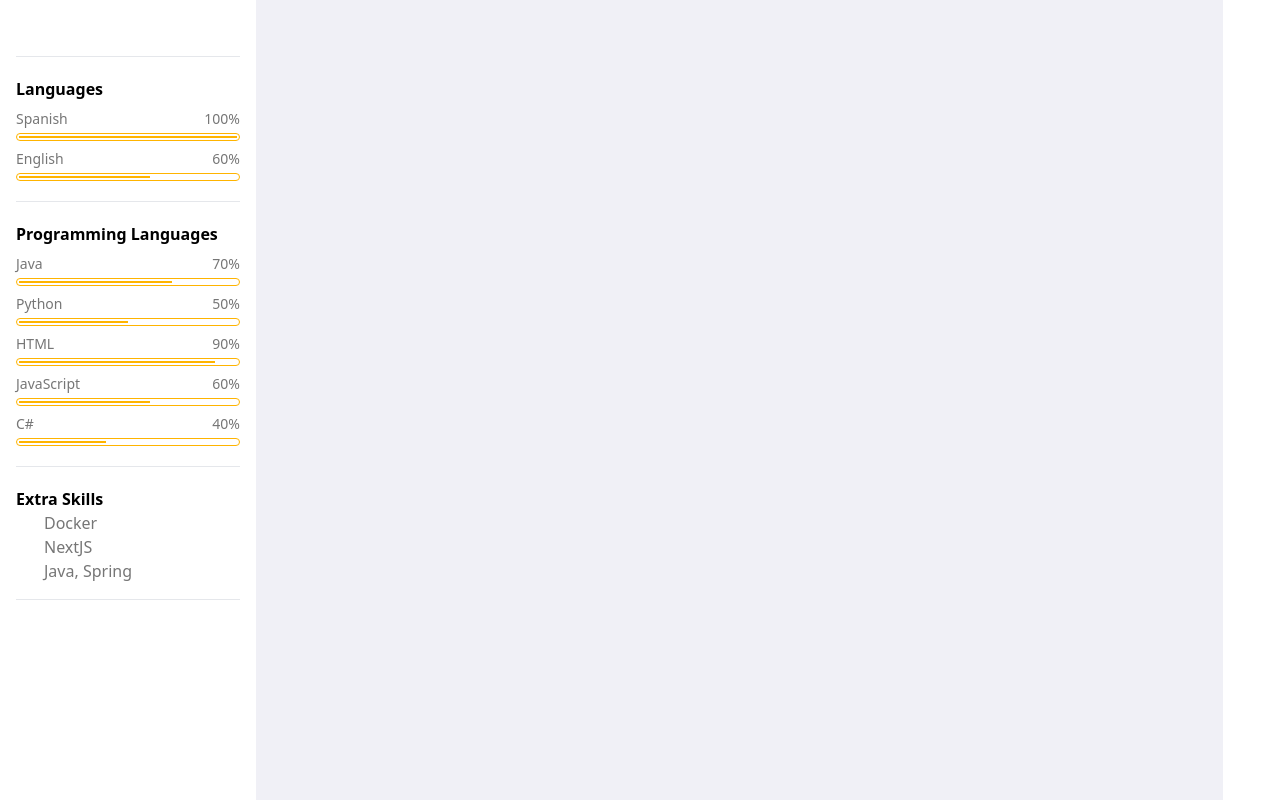
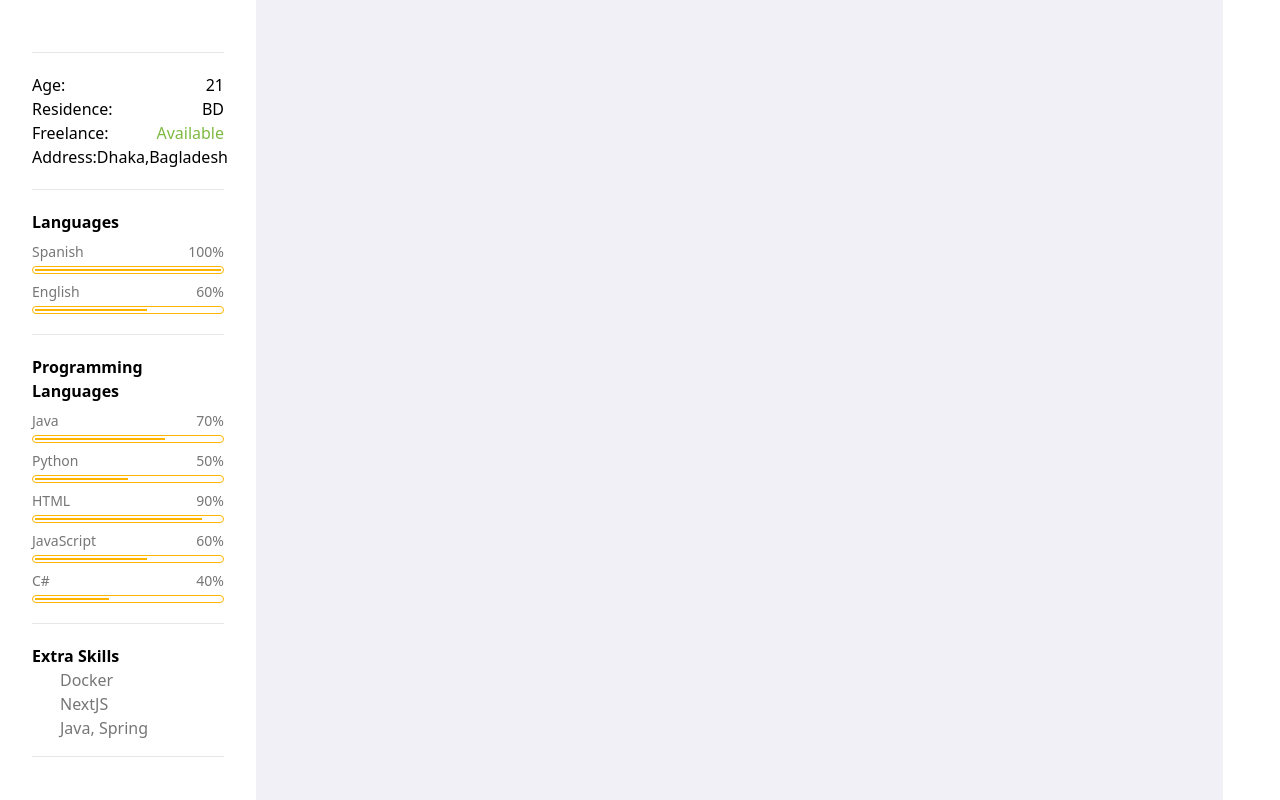
Before and after one commit to DanielTabares1/ing-web-cv, a Next.js app: page / in a window 1280 px wide. Built offline with nearby package versions, Linux system fonts and the light colour scheme; some icons are missing.

Commit message:
Add contact items

```diff
--- a/components/Aside.tsx
+++ b/components/Aside.tsx
@@ -1,19 +1,29 @@
 import { AsideContainer } from "./SkillsContainer";
-import { Skill } from "./Skill";
 import { PercentBar } from "./PercentBar";
+import { ContactItem } from "./ContactItem";
+import Image from "next/image";
 
 
 const Aside = () => {
 
     return(
-        <div className="h-screen flex flex-col w-64 bg-white p-4 gap-5">
+        <div className="h-screen flex flex-col w-64 bg-white p-8 gap-5">
 
 
-            <div></div>
-            <div></div>
+            <div>
+
+
+            </div>
 
             <hr />
+            <div>
+                <ContactItem title="Age" value="21"/>
+                <ContactItem title="Residence" value="BD" />
+                <ContactItem title="Freelance" value="Available" valColor/>
+                <ContactItem title="Address" value="Dhaka,Bagladesh" />
+            </div>
 
+            <hr />
             <div className="flex flex-col gap-2">
                 <h4 className="font-semibold">Languages</h4>
                 <PercentBar text="Spanish" percent={100}/>
@@ -30,7 +40,6 @@ const Aside = () => {
                 <PercentBar text="C#" percent={40}/>
             </div>
 
-
             <hr />
             <AsideContainer />
 
--- /dev/null
+++ b/components/ContactItem.tsx
@@ -0,0 +1,21 @@
+
+
+interface ItemProps {
+    title: string,
+    value: string,
+    valColor?: boolean,
+}
+
+const ContactItem = ({title, value, valColor}: ItemProps) => {
+
+    return (
+
+    <div className="flex justify-between">
+        <div>{title}:</div>
+        <div className={valColor ? "text-l-green" : "text-black"}>{value}</div>
+    </div>
+
+    );
+};
+
+export { ContactItem };
--- a/components/PercentBar.tsx
+++ b/components/PercentBar.tsx
@@ -19,7 +19,7 @@ const PercentBar = ({text, percent}: PercentBarProperties) => {
             </div>
             <div>
                 <div className="h-2 border border-cv-yellow rounded-full p-[2px]">
-                    <div className={`border border-cv-yellow bg-cv-yellow h-full`} style={{width:218/100*percent}}></div>
+                    <div className={`border border-cv-yellow bg-cv-yellow h-full`} style={{width:186/100*percent}}></div>
                 </div>
             </div>
 
--- a/tailwind.config.ts
+++ b/tailwind.config.ts
@@ -17,6 +17,7 @@ const config: Config = {
         "main-bg": "#F0F0F6",
         "cv-yellow": "#FFB400",
         "gray-text-l": "#767676",
+        "l-green": "#7EB942",
       },
     },
   },
```
